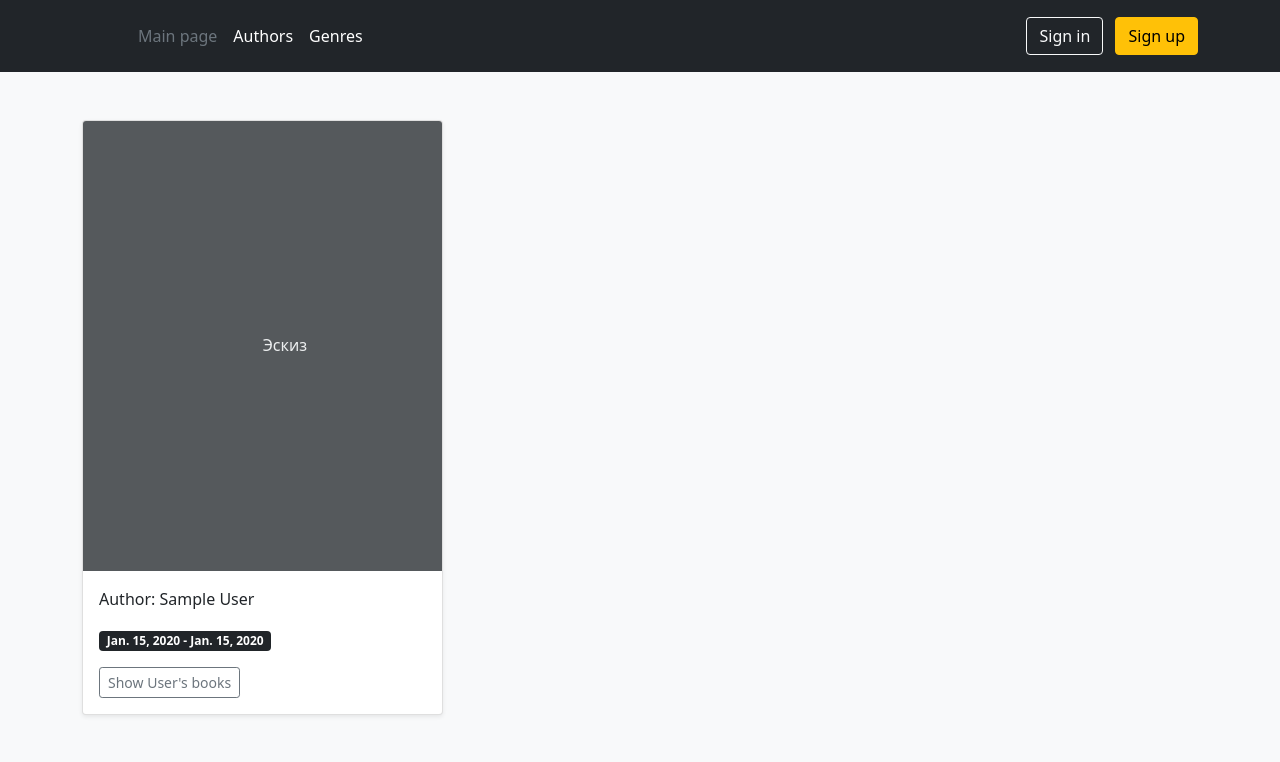
After one commit to yladzechka/Shop, a Django app: page /authors/ in a window 1280 px wide. The commit adds this page. Shown: the top 762 px of the page. Run offline with Django 4.2, Linux system fonts and the light colour scheme; tables that the repository leaves empty hold one stand-in row (values such as "Sample post").

Commit message:
-Lesson 24

```diff
--- a/catalog/models.py
+++ b/catalog/models.py
@@ -18,6 +18,9 @@ class Author(models.Model):
     def __str__(self):
         return f"{self.first_name} {self.last_name}"
 
+    def get_author_url(self):
+        return reverse('catalog-author', args=[self.first_name, self.last_name])
+
 
 class Book(models.Model):
     title = models.CharField(max_length=100)
--- a/catalog/urls.py
+++ b/catalog/urls.py
@@ -1,6 +1,6 @@
 from django.contrib import admin
 from django.urls import path, include
-from .views import IndexView, BookView
+from .views import IndexView, BookView, AuthorsView, AuthorView
 
 # '' - домашняя страница
 # 'books/' - список всех книг
@@ -9,5 +9,7 @@ from .views import IndexView, BookView
 # 'author/<id>' - детальная информация для автора
 urlpatterns = [
     path('', IndexView.as_view(), name='catalog-index'),
-    path('catalog/book-<int:id>/', BookView.as_view(), name='catalog-book')
+    path('authors/', AuthorsView.as_view(), name='catalog-authors'),
+    path('catalog/book-<int:id>/', BookView.as_view(), name='catalog-book'),
+    path('catalog/<str:first_name>-<str:last_name>/', AuthorView.as_view(), name='catalog-author'),
 ]
--- a/catalog/views.py
+++ b/catalog/views.py
@@ -12,9 +12,34 @@ class IndexView(TemplateView):
         authors = Author.objects.all().count()
         return render(request, self.template_name, {'books': books, 'numb': numb, 'authors': authors})
 
+
+class AuthorsView(TemplateView):
+    template_name = 'catalog/authors.html'
+
+    def get(self, request):
+        authors = Author.objects.all()
+        params = {
+            'authors':  authors
+        }
+        return render(request, self.template_name, params)
+
+
 class BookView(TemplateView):
     template_name = 'catalog/book.html'
 
     def get(self, request, id):
         book = Book.objects.get(id=id)
         return render(request, self.template_name, {'book': book})
+
+
+class AuthorView(TemplateView):
+    template_name = 'catalog/index.html'
+
+    def get(self, request, first_name, last_name):
+        author = Author.objects.get(first_name=first_name, last_name=last_name)
+        books = Book.objects.filter(author=author)
+        params = {
+            'books': books,
+            'author': author
+        }
+        return render(request, self.template_name, params)
--- a/templates/base.html
+++ b/templates/base.html
@@ -16,11 +16,9 @@
             </a>
 
             <ul class="nav col-12 col-lg-auto me-lg-auto mb-2 justify-content-center mb-md-0">
-              <li><a href="{% url 'catalog-index' %}" class="nav-link px-2 text-secondary">Главная</a></li>
-              <li><a href="#" class="nav-link px-2 text-white">Функции</a></li>
-              <li><a href="#" class="nav-link px-2 text-white">Ценообразование</a></li>
-              <li><a href="#" class="nav-link px-2 text-white">FAQ</a></li>
-              <li><a href="#" class="nav-link px-2 text-white">О нас</a></li>
+              <li><a href="{% url 'catalog-index' %}" class="nav-link px-2 text-secondary">Main page</a></li>
+              <li><a href="{% url 'catalog-authors' %}" class="nav-link px-2 text-white">Authors</a></li>
+              <li><a href="#" class="nav-link px-2 text-white">Genres</a></li>
             </ul>
 
             <div class="text-end">
--- /dev/null
+++ b/templates/catalog/author.html
@@ -0,0 +1,5 @@
+{% extends "base.html" %}
+
+{% block content %}
+
+{% endblock content %}
--- /dev/null
+++ b/templates/catalog/authors.html
@@ -0,0 +1,28 @@
+{% extends "base.html" %}
+
+{% block content %}
+<div class="album py-5 bg-light">
+    <div class="container">
+      <div class="row row-cols-1 row-cols-sm-2 row-cols-md-3 g-3">
+        {% for author in authors %}
+          <div class="col">
+            <div class="card shadow-sm">
+                <svg class="bd-placeholder-img card-img-top" width="30%" height="450px" xmlns="http://www.w3.org/2000/svg" role="img" aria-label="Placeholder: Эскиз" preserveAspectRatio="xMidYMid slice" focusable="false"><title>Placeholder</title><rect width="100%" height="100%" fill="#55595c"></rect><text x="50%" y="50%" fill="#eceeef" dy=".3em">Эскиз</text></svg>
+                <div class="card-body">
+                <p class="card-text">Author: {{author}}</p>
+                    <p class="card-text">
+                        <span class="badge bg-dark">{{ author.date_of_birth }} - {% if author.date_of_death %} {{ author.date_of_death }} {% else %} Present {% endif %}</span>
+                    </p>
+                <div class="d-flex justify-content-between align-items-center">
+                  <div class="btn-group">
+                    <a type="button" class="btn btn-sm btn-outline-secondary" href="{{ author.get_author_url }}">Show {{ author.last_name }}'s books</a>
+                  </div>
+                </div>
+              </div>
+            </div>
+          </div>
+        {% endfor %}
+      </div>
+    </div>
+</div>
+{% endblock content %}
--- a/templates/catalog/index.html
+++ b/templates/catalog/index.html
@@ -24,8 +24,7 @@
   </a><div class="navbar navbar-dark bg-dark shadow-sm"><a href="#" class="text-white">
     </a><div class="container"><a href="#" class="text-white">
       </a><a href="#" class="navbar-brand d-flex align-items-center">
-        <svg xmlns="http://www.w3.org/2000/svg" width="20" height="20" fill="none" stroke="currentColor" stroke-linecap="round" stroke-linejoin="round" stroke-width="2" aria-hidden="true" class="me-2" viewBox="0 0 24 24"><path d="M23 19a2 2 0 0 1-2 2H3a2 2 0 0 1-2-2V8a2 2 0 0 1 2-2h4l2-3h6l2 3h4a2 2 0 0 1 2 2z"></path><circle cx="12" cy="13" r="4"></circle></svg>
-        <strong>Альбом</strong>
+        <strong>{% if author %} {{author.last_name}}'s Catalog {% else %} Book Catalog {% endif %}</strong>
       </a>
       <button class="navbar-toggler collapsed" type="button" data-bs-toggle="collapse" data-bs-target="#navbarHeader" aria-controls="navbarHeader" aria-expanded="false" aria-label="Переключить навигацию">
         <span class="navbar-toggler-icon"></span>
```
